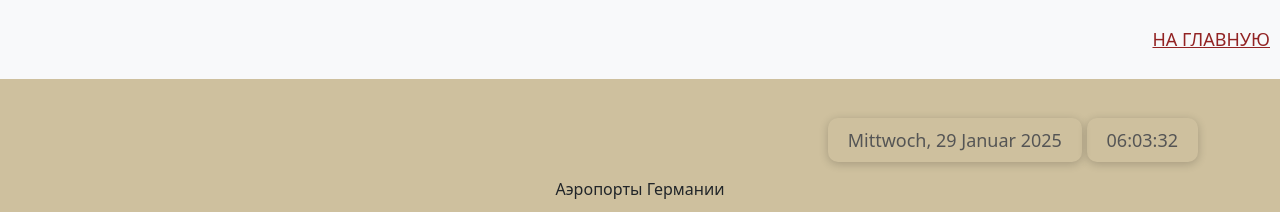
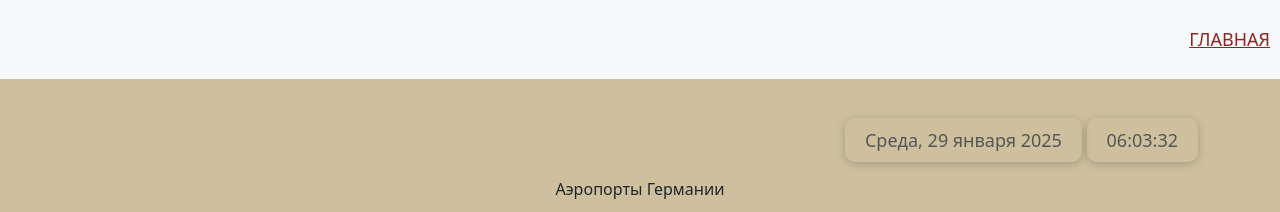
Before and after one commit to ms-ka/hotel_deutsch_project, a website: page src/airports.html in a window 1280 px wide. Shown: the top 212 px of the page. Drawn offline with nearby package versions, Linux system fonts and the light colour scheme.

Commit message:
Сохранение незаконченных изменений перед pull

```diff
--- a/src/airports.html
+++ b/src/airports.html
@@ -11,7 +11,7 @@
     <header class="bg-light py-3">
         <div class="main_web">
             <nav class="nav-to-main">
-                <a href="index.html">НА ГЛАВНУЮ </a>
+                <a href="index.html">ГЛАВНАЯ </a>
             </nav>
         </div>
     </header>
@@ -211,15 +211,34 @@
     <script>
         function updateDateTime() {
           const dateInfo = document.querySelector('.date-info');
-        const daysOfWeek = ['Sonntag', 'Montag', 'Dienstag', 'Mittwoch', 'Donnerstag', 'Freitag', 'Samstag'];
+
+          // Массив с месяцами в склонённой форме
+          const months = [
+            'января', 'февраля', 'марта', 'апреля', 'мая', 'июня',
+            'июля', 'августа', 'сентября', 'октября', 'ноября', 'декабря'
+          ];
+          // Массив с русскими днями недели
+          const daysOfWeek = [
+            'Воскресенье', 'Понедельник', 'Вторник', 'Среда',
+            'Четверг', 'Пятница', 'Суббота'
+          ];
+
           const now = new Date();
+
+          // Получение текущего дня недели, числа, месяца и года
           const dayOfWeek = daysOfWeek[now.getDay()];
           const day = now.getDate();
-        const month = now.toLocaleString('de', { month: 'long' });
+          const month = months[now.getMonth()]; // Склонённый месяц
           const year = now.getFullYear();
-        const time = now.toLocaleTimeString('de');
+
+          // Формат времени (часы:минуты:секунды)
+          const time = now.toLocaleTimeString('ru');
+
+          // Обновление содержимого элемента
           dateInfo.innerHTML = `<span>${dayOfWeek}, ${day} ${month} ${year}</span> <span>${time}</span>`;
         }
+
+        // Обновляем время каждую секунду
         setInterval(updateDateTime, 1000);
         updateDateTime();
       </script>
```
Lines whose indentation alone changed are shown as unchanged.
